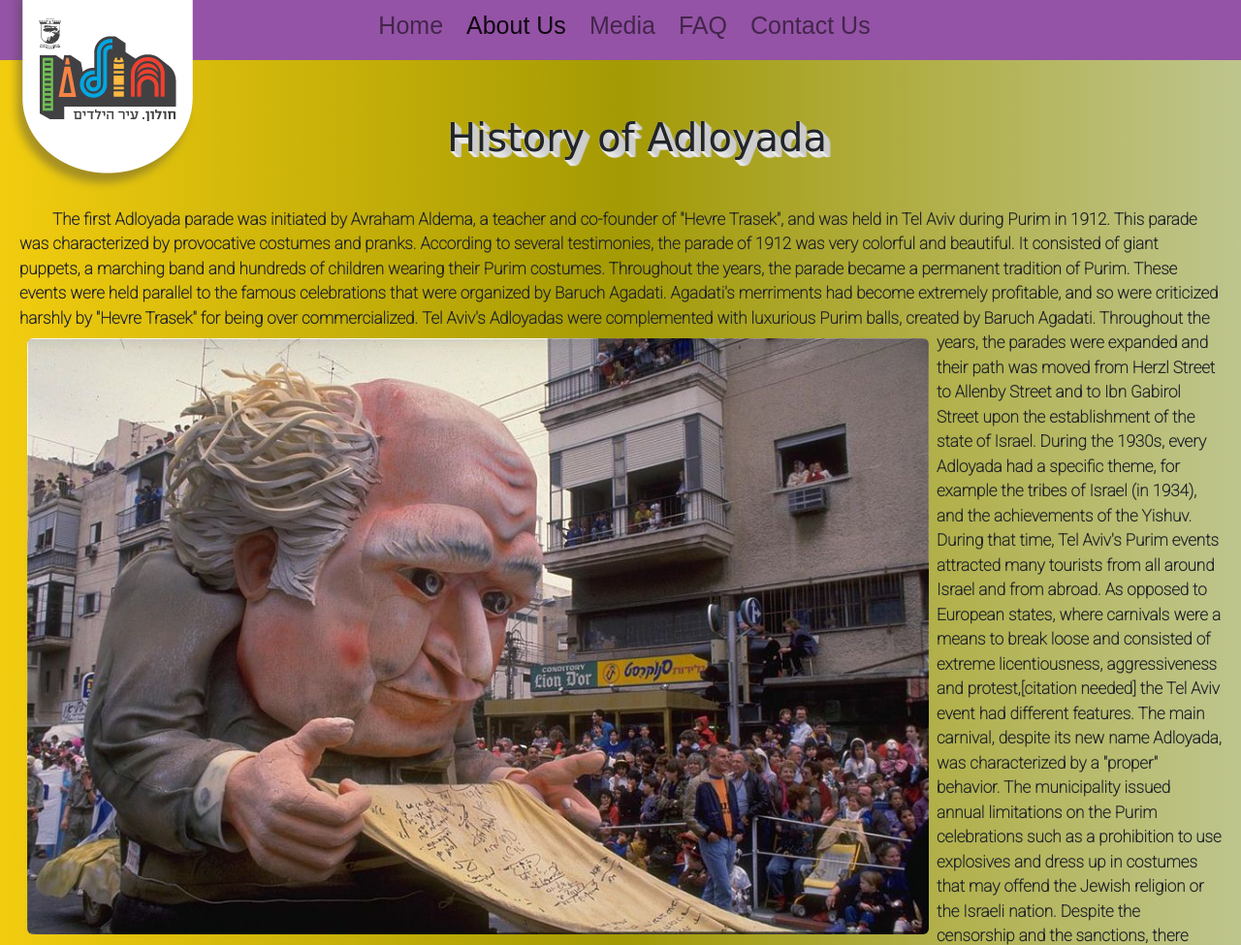
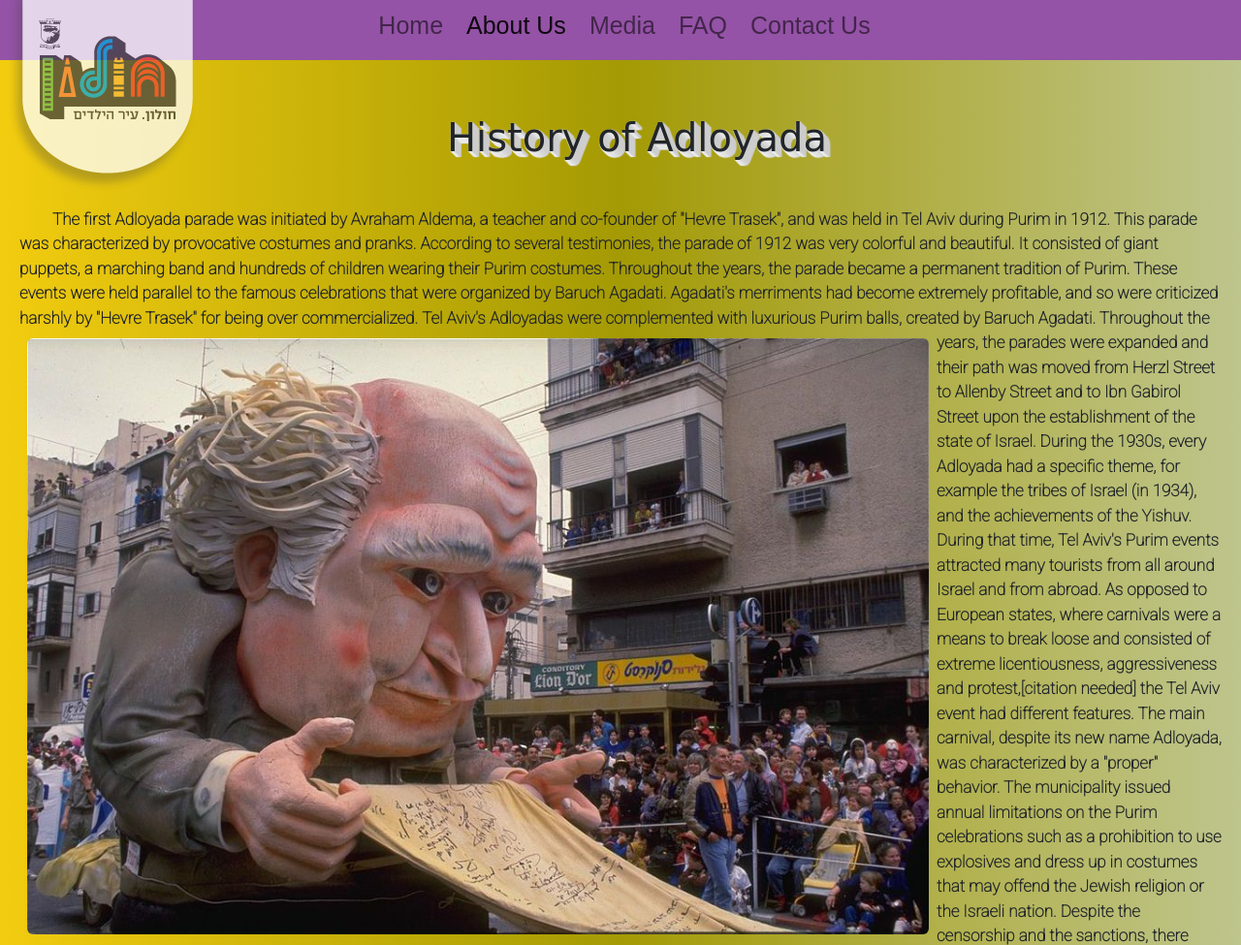
Before and after one commit to Danimatis/HTML-CSS-Project, a plain HTML site: page aboutUs.html in a window 1280 px wide. Shown: the top 975 px of the page at 97% size. Drawn offline with nearby package versions, Linux system fonts and the light colour scheme; a web font is replaced by a local one.

Commit message:
final-hopefully

```diff
--- a/aboutUs.html
+++ b/aboutUs.html
@@ -20,7 +20,7 @@
     <nav class="navbar navbar-expand-md pt-0 mb-5 ">
         <div class="container-fluid">
             <a class="navbar-brand pt-0 " href="./index.html"><img src="./pictures/logo.png" alt="logo"
-                    class="img position-fixed top-0 start-0"></a>
+                    class="logo position-fixed top-0 start-0"></a>
             <button class="navbar-toggler" type="button" data-bs-toggle="collapse"
                 data-bs-target="#navbarSupportedContent" aria-controls="navbarSupportedContent" aria-expanded="false"
                 aria-label="Toggle navigation">
```
Also changed, not shown: contactUs.html (+1 -1 lines), faq.html (+1 -1 lines), media.html (+1 -1 lines).
